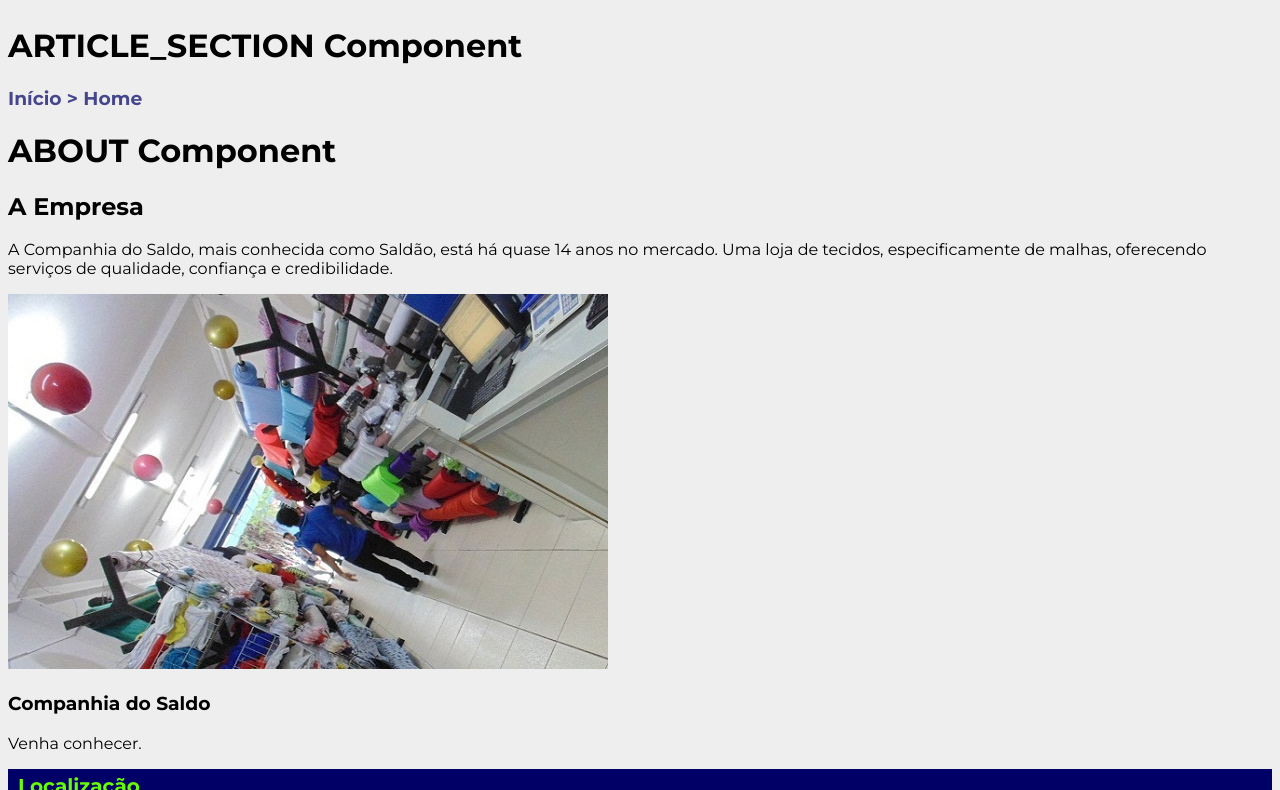
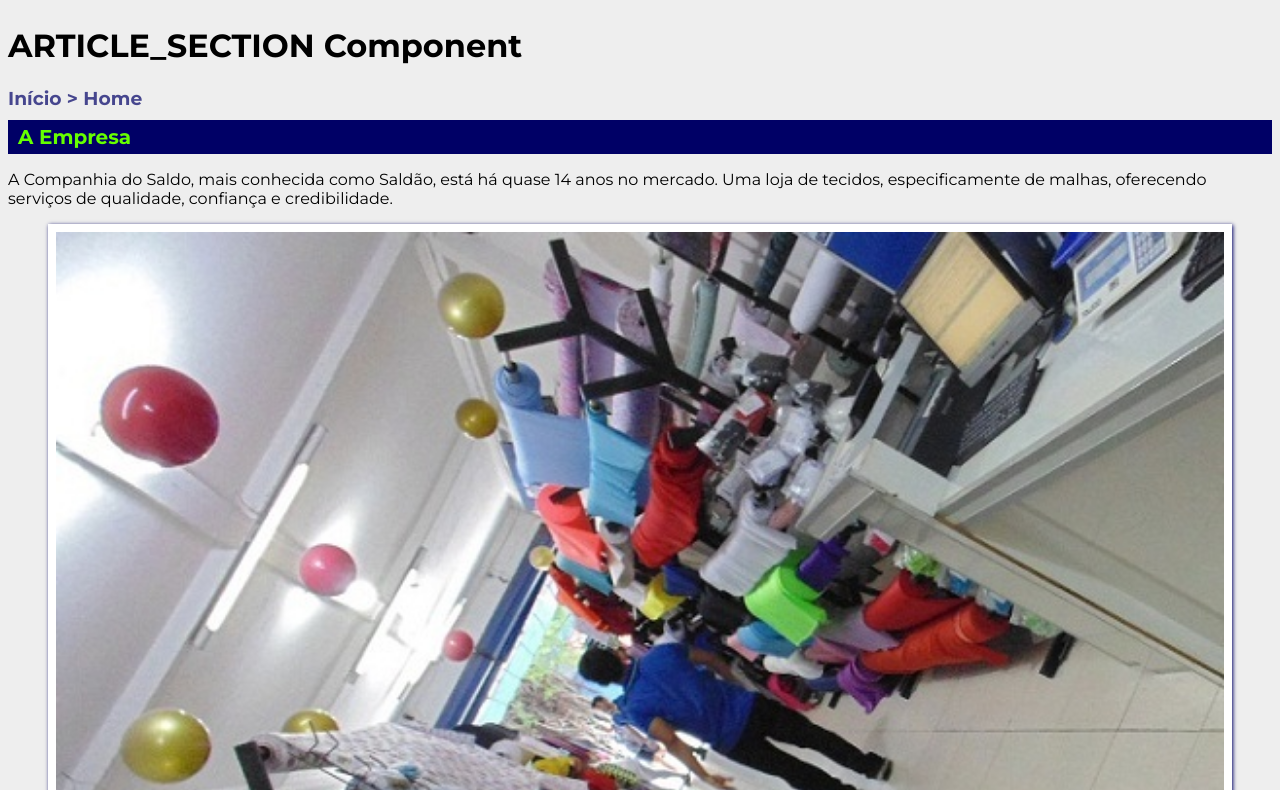
Before and after one commit to marcusviniciusmo/CompanhiaDoSaldo_Website_DEPRECATED, a React (Create React App) app in the folder frontend/: page / in a window 1280 px wide. Shown: the part 450-1240 px from the top of the page. Built offline with nearby package versions, Linux system fonts and the light colour scheme.

Commit message:
About component styling

```diff
--- a/frontend/src/components/About/index.tsx
+++ b/frontend/src/components/About/index.tsx
@@ -1,17 +1,21 @@
 import { AboutData } from 'utils/Mocks/About';
+import './styles.css';
 
 function About() {
   return (
-    <>
-      <h1>ABOUT Component</h1>
-      <h2>{AboutData.Title}</h2>
+    <article id='aboutContainer'>
+      <h2 className='titleArticle'>{AboutData.Title}</h2>
       <p>{AboutData.Text}</p>
 
-      <img src={AboutData.Image.Url} alt={AboutData.Image.Description} />
+      <figure id="photoAbout">
+        <img src={AboutData.Image.Url} alt={AboutData.Image.Description} />
 
-      <h3>{AboutData.FigcaptionTitle}</h3>
-      <p>{AboutData.FigcaptionText}</p>
-    </>
+        <figcaption>
+          <h3>{AboutData.FigcaptionTitle}</h3>
+          <p>{AboutData.FigcaptionText}</p>
+        </figcaption>
+      </figure>
+    </article>
   );
 };
 
--- /dev/null
+++ b/frontend/src/components/About/styles.css
@@ -0,0 +1,27 @@
+article#aboutContainer figure#photoAbout {
+  border: 0.8rem solid var(--border-color-default);
+  box-shadow: 0.1rem 0.1rem 0.4rem var(--second-color);
+  position: relative;
+}
+
+article#aboutContainer figure#photoAbout img {
+  width: 100%;
+  height: 100%;
+}
+
+article#aboutContainer figure#photoAbout figcaption {
+  background: var(--shadow-color);
+  color: var(--auxiliar-color-default);
+  position: absolute;
+  top: 0rem;
+  width: 100%;
+  height: 100%;
+  padding: 1rem;
+  box-sizing: border-box;
+  opacity: 0;
+  transition: opacity 1s;;
+}
+
+article#aboutContainer figure#photoAbout:hover figcaption {
+  opacity: 1;
+}
--- a/frontend/src/index.css
+++ b/frontend/src/index.css
@@ -4,10 +4,17 @@
   --auxiliar-color-icon-facebook: #0E8EF2;
   --auxiliar-color-icon-instagram: #FD5949;
   --auxiliar-color-icon-contact: #EED202;
+
   --background-color-light: #EEEEEE;
+  --background-shadow-color: #00000099;
+
+  --border-color-default: #FFFFFF;
+
   --first-color: #0033FF;
   --second-color: #000066;
   --third-color: #66FF00;
+  --auxiliar-color-default: #FFFFFF;
+
   --shadow-color: #00000099;
   font-size: 62.5%; /* 1rem = 10px */
 }
```
